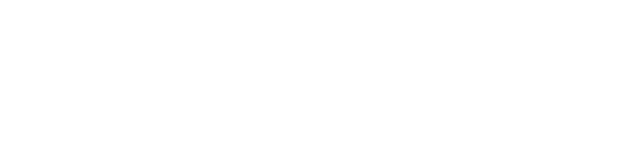
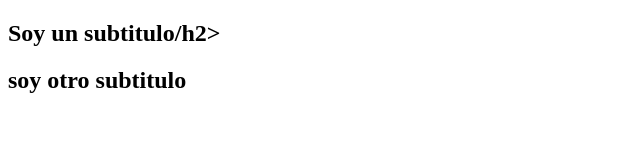
Before and after one commit to Mauri2392/nucba-pruebagit, a plain HTML site: page index.html in a window 1280 px wide. Shown: the whole page, without its empty margins (0-640 px from the left). Drawn offline with Linux system fonts and the light colour scheme.

Commit message:
add subtitle

```diff
--- a/index.html
+++ b/index.html
@@ -4,6 +4,8 @@
     <meta charset="UTF-8">
     <meta name="viewport" content="width=device-width, initial-scale=1.0">
     <title>Hola Mundo</title>
+    <h2>Soy un subtitulo/h2>
+        <h2>soy otro subtitulo</h2>
 </head>
 <body>
 
```
